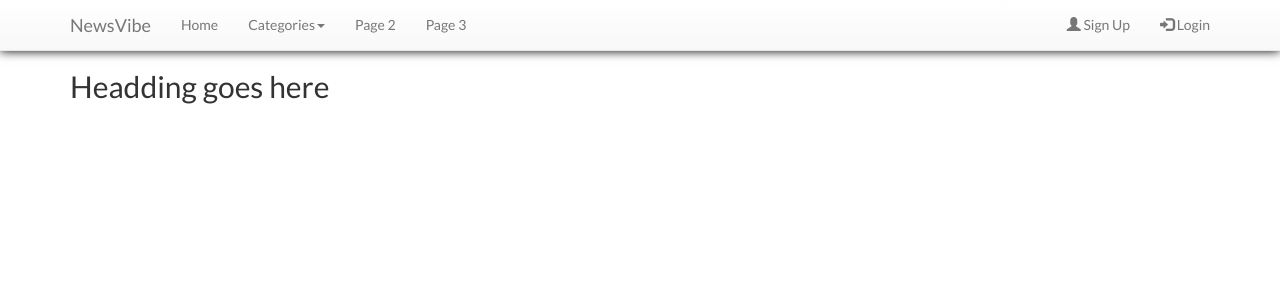
After one commit to corescript/projectfosshack, a Django app: template newsvibe/templates/article.html in a window 1280 px wide. The commit adds this page. Shown: the top 300 px of the page. Run offline with Django 3.2, Linux system fonts and the light colour scheme; the template is opened without the code that fills it, so the values that code supplies are empty; some libraries are stand-ins or nearby versions.

Commit message:
article created

```diff
--- a/newsvibe/static/css/style.css
+++ b/newsvibe/static/css/style.css
@@ -15,6 +15,7 @@ border-radius: 0;
 
   border-radius: 3px;
   padding: 20px;
+  height: 250px;
 }
 
 
@@ -51,14 +52,29 @@ border-radius: 0;
     }
 .stats
 {
+position:absolute;
+height: 200px;
+z-index:9;
+padding:0;
+width:100%;
+}
 
-}
 
 .stats:hover
 {
-  opacity:1
+  opacity:.5;
+  background:black;
+  transition: all .2s ease-in-out;
 }
-
+.text {
+   overflow: hidden;
+   text-overflow: ellipsis;
+   display: -webkit-box;
+       /* fallback */
+   height: 40px;      /* fallback */
+   -webkit-line-clamp: 2; /* number of lines to show */
+   -webkit-box-orient: vertical;
+}
 
 @media (max-width: 576px) {
 
--- /dev/null
+++ b/newsvibe/templates/article.html
@@ -0,0 +1,80 @@
+<!DOCTYPE html>
+{%load static%}
+<html lang="en">
+<head>
+  <meta charset="UTF-8">
+  <meta name="viewport" content="width=device-width, initial-scale=1.0">
+  <meta http-equiv="X-UA-Compatible" content="ie=edge">
+  <title>NewsVibe</title>
+
+  <!-- Latest compiled and minified CSS -->
+<link rel="stylesheet" href="https://maxcdn.bootstrapcdn.com/bootstrap/3.3.7/css/bootstrap.min.css" integrity="sha384-BVYiiSIFeK1dGmJRAkycuHAHRg32OmUcww7on3RYdg4Va+PmSTsz/K68vbdEjh4u" crossorigin="anonymous">
+
+<!-- Optional theme -->
+<link rel="stylesheet" href="https://maxcdn.bootstrapcdn.com/bootstrap/3.3.7/css/bootstrap-theme.min.css" integrity="sha384-rHyoN1iRsVXV4nD0JutlnGaslCJuC7uwjduW9SVrLvRYooPp2bWYgmgJQIXwl/Sp" crossorigin="anonymous">
+
+<script
+  src="https://code.jquery.com/jquery-3.2.1.min.js" integrity="sha256-hwg4gsxgFZhOsEEamdOYGBf13FyQuiTwlAQgxVSNgt4="
+  crossorigin="anonymous"></script>
+<!-- Latest compiled and minified JavaScript -->
+<script src="https://maxcdn.bootstrapcdn.com/bootstrap/3.3.7/js/bootstrap.min.js" integrity="sha384-Tc5IQib027qvyjSMfHjOMaLkfuWVxZxUPnCJA7l2mCWNIpG9mGCD8wGNIcPD7Txa" crossorigin="anonymous"></script>
+<link rel="stylesheet" href="{% static "css/style.css" %}">
+
+<link href="https://fonts.googleapis.com/css?family=Lato:100,300,400,700,900" rel="stylesheet">
+<style media="screen">
+
+</style>
+</head>
+<body style="padding-top:50px;overflow-x:hidden;">
+  <nav class="navbar navbar-default navbar-fixed-top boxshadowout">
+    <div class="container">
+      <div class="navbar-header">
+        <button type="button" class="navbar-toggle" data-toggle="collapse" data-target="#myNavbar">
+          <span class="icon-bar"></span>
+          <span class="icon-bar"></span>
+          <span class="icon-bar"></span>
+        </button>
+        <a class="navbar-brand" href="#">NewsVibe</a>
+      </div>
+      <div class="collapse navbar-collapse" id="myNavbar">
+        <ul class="nav navbar-nav">
+          <li ><a href="#">Home</a></li>
+          <li class="dropdown">
+            <a class="dropdown-toggle" data-toggle="dropdown" href="#">Categories<span class="caret"></span></a>
+            <ul class="dropdown-menu">
+              <li><a href="#">Page 1-1</a></li>
+              <li><a href="#">Page 1-2</a></li>
+              <li><a href="#">Page 1-3</a></li>
+            </ul>
+          </li>
+          <li><a href="#">Page 2</a></li>
+          <li><a href="#">Page 3</a></li>
+        </ul>
+        <ul class="nav navbar-nav navbar-right">
+          <li><a href="#"><span class="glyphicon glyphicon-user"></span> Sign Up</a></li>
+          <li><a href="#"><span class="glyphicon glyphicon-log-in"></span> Login</a></li>
+        </ul>
+      </div>
+    </div>
+  </nav>
+
+<div class="container-fluid">
+
+</div>
+<div class="container">
+<div class="row">
+  <div class="col-md-12">
+  <h2>Headding goes here</h2>
+</div>
+
+</div>
+
+</div>
+
+
+</div>
+
+
+
+</body>
+</html>
```
Also changed, not shown: newsvibe/templates/index.html (+18 -7 lines), newsvibe/news/migrations/0002_auto_20170418_2143.py (added).
